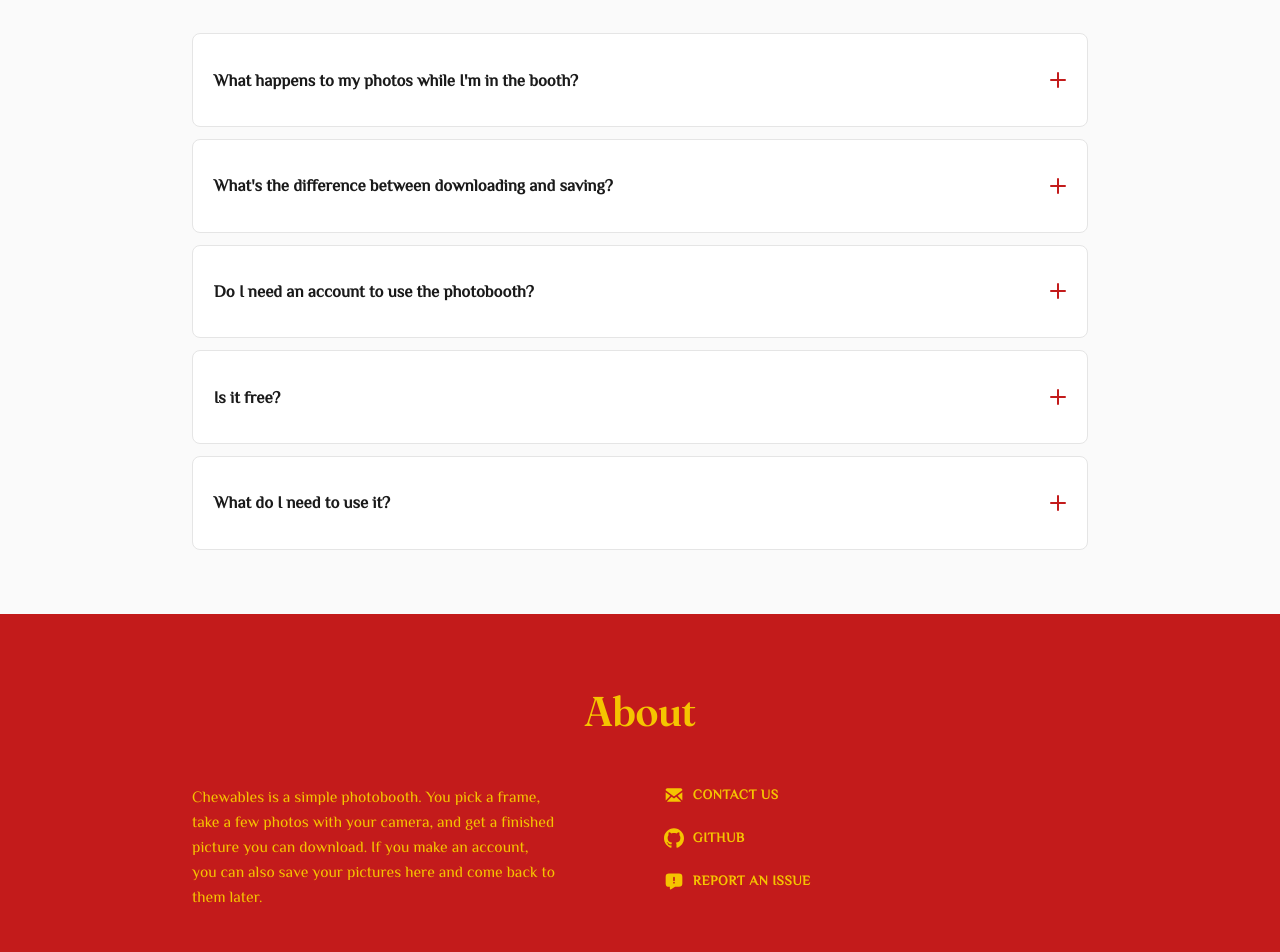
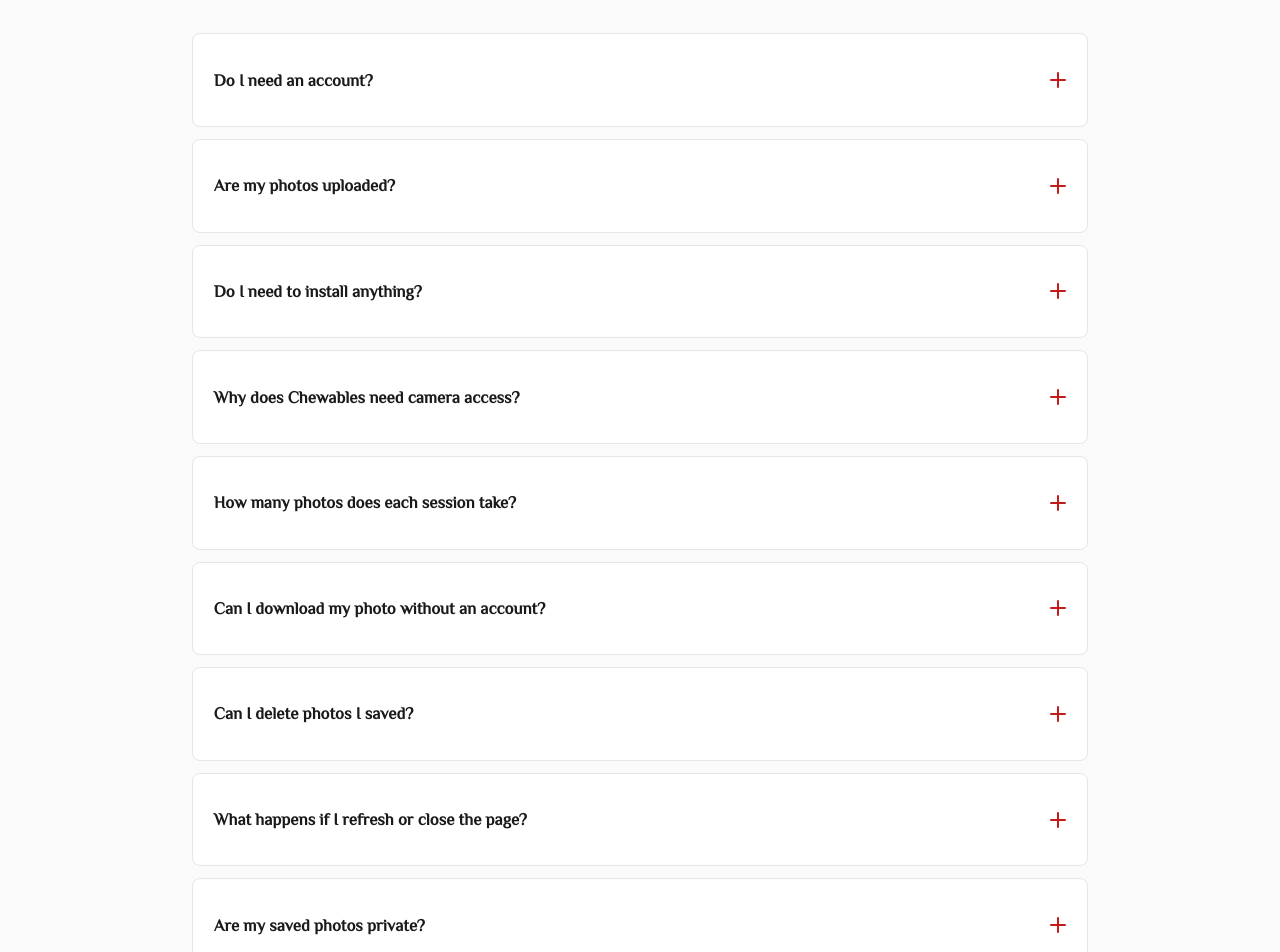
Before and after one commit to kaylubr/chewable, a SvelteKit app in the folder src/ui/: page / in a window 1280 px wide. Shown: the part 1500-2452 px from the top of the page. Built offline with nearby package versions, Linux system fonts and the light colour scheme; a web font is replaced by a local one.

Commit message:
content: rewrite landing faq questions and answers

```diff
--- a/src/ui/src/routes/+page.svelte
+++ b/src/ui/src/routes/+page.svelte
@@ -3,24 +3,44 @@
 
 	const faqs = [
 		{
-			q: "What happens to my photos while I'm in the booth?",
-			a: 'They stay on your device. The preview, the shots, and the finished photo are all composed in your browser. Nothing is uploaded while you shoot.'
+			q: 'Do I need an account?',
+			a: 'No. You can use the photobooth and download your photos without creating an account. An account is only needed if you want to save your photos online.'
 		},
 		{
-			q: "What's the difference between downloading and saving?",
-			a: 'Downloading puts the finished photo on your device as a file. Saving uploads it into your gallery here, where it is stored so you can come back to it later. Saving is optional. You can take and download photos without ever saving one.'
+			q: 'Are my photos uploaded?',
+			a: "Guest photos stay in your browser while you're using the photobooth. They are only uploaded when you explicitly choose to save a finished photo to your account."
 		},
 		{
-			q: 'Do I need an account to use the photobooth?',
-			a: 'No. You can choose a frame, take photos, and download the result without one. An account only exists if you want a gallery of saved photos, and creating one is entirely up to you.'
+			q: 'Do I need to install anything?',
+			a: 'No. Chewables runs directly in your web browser.'
 		},
 		{
-			q: 'Is it free?',
-			a: 'Yes. No payment, no trial, nothing to buy.'
+			q: 'Why does Chewables need camera access?',
+			a: 'Camera access is required so the browser can take photos from your webcam.'
 		},
 		{
-			q: 'What do I need to use it?',
-			a: 'A phone, tablet, or computer with a camera and a reasonably current browser.'
+			q: 'How many photos does each session take?',
+			a: 'That depends on the frame you choose. Some frames require three photos, while others require four or more.'
+		},
+		{
+			q: 'Can I download my photo without an account?',
+			a: 'Yes. You can download the finished image without signing in.'
+		},
+		{
+			q: 'Can I delete photos I saved?',
+			a: 'Yes. Saved photos can be deleted from your account.'
+		},
+		{
+			q: 'What happens if I refresh or close the page?',
+			a: 'Unsaved photos from your current session may be lost because they are kept in your browser rather than permanently stored.'
+		},
+		{
+			q: 'Are my saved photos private?',
+			a: 'Saved photos are associated with your account and should only be accessible to you.'
+		},
+		{
+			q: 'What browsers are supported?',
+			a: 'Chewables works best in modern browsers that support webcam access and the required browser APIs.'
 		}
 	];
 
```
